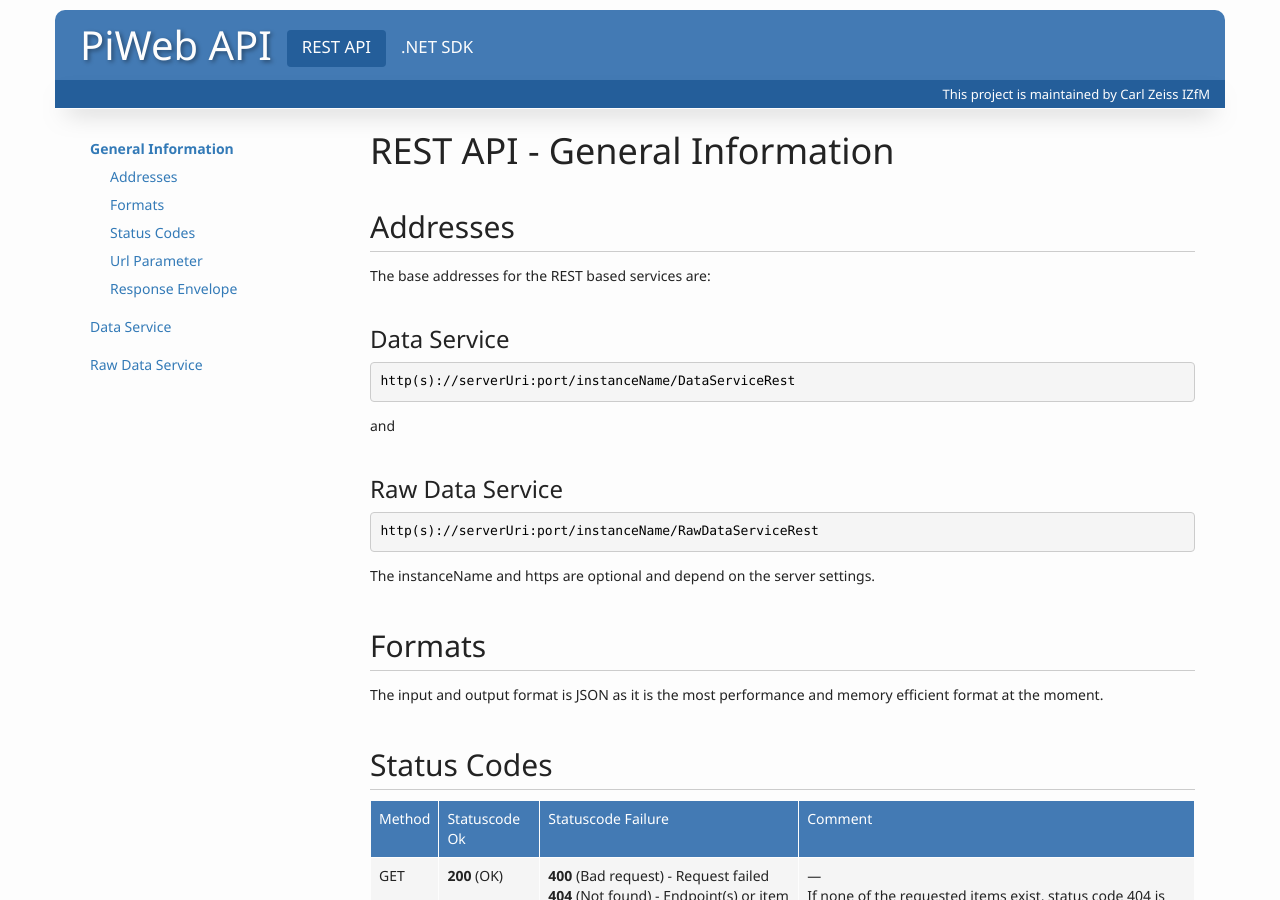
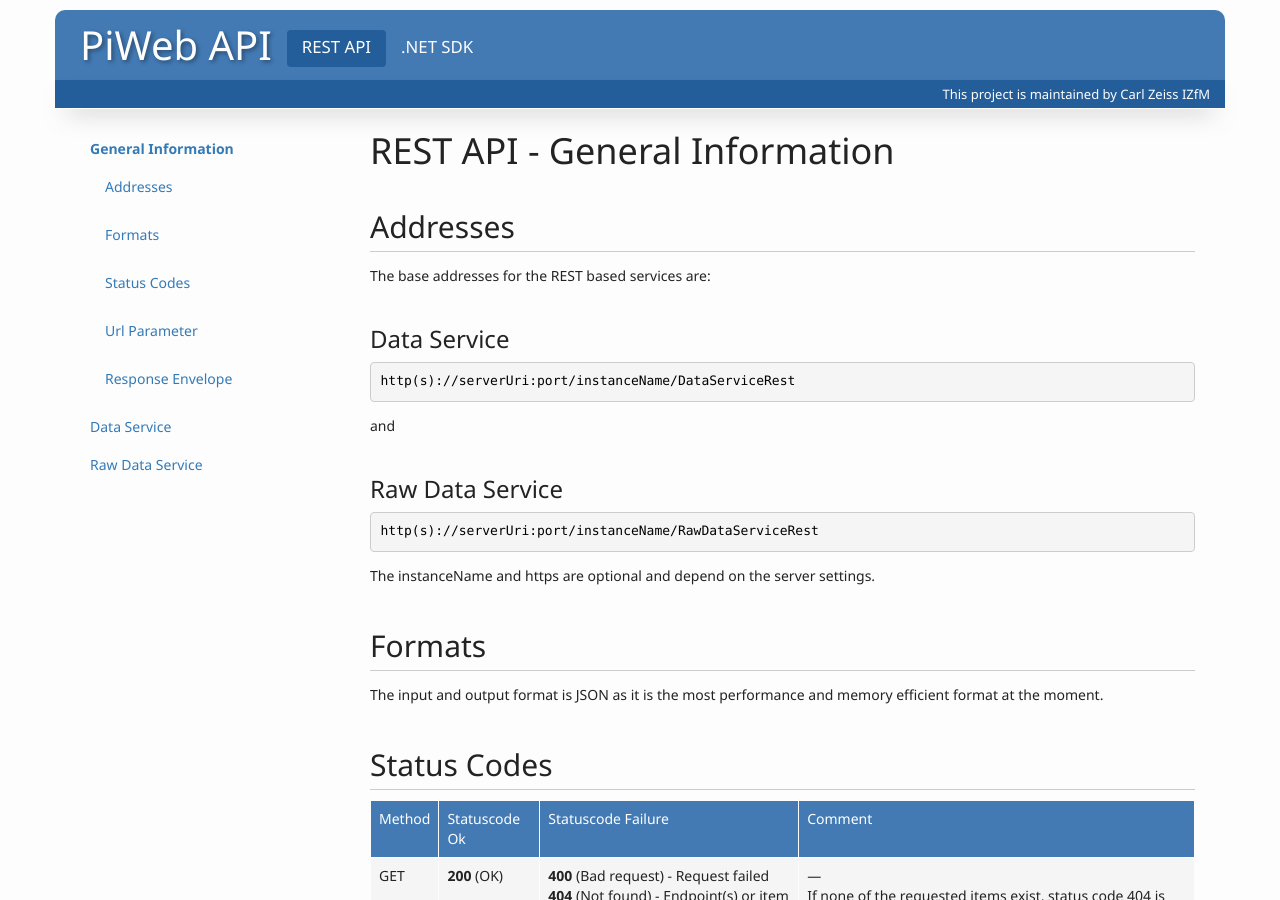
Before and after one commit to ZEISS-PiWeb/PiWeb-Api, a Jekyll site: the page built from _pages/011-restapi-general.md, in a window 1280 px wide and 900 px high. Built offline with Jekyll 4.4.1, drawn with Linux system fonts in a browser that asks for light colours.

Commit message:
Update toc_sub.html

```diff
--- a/_includes/toc_sub.html
+++ b/_includes/toc_sub.html
@@ -9,7 +9,7 @@
 						<li><a {% if pg.category == page.category %}class="bold" {% endif %}href="{{url}}">{{ sec[1] }}</a></li>
 
 						{% if pg.category == page.category %}
-							<ul class="subNavList">
+							<ul class="nav">
 							{% for subSec in pg.sections %}
 								{% assign subPage = nil %}
 								{% for spg in site.pages %}
```
